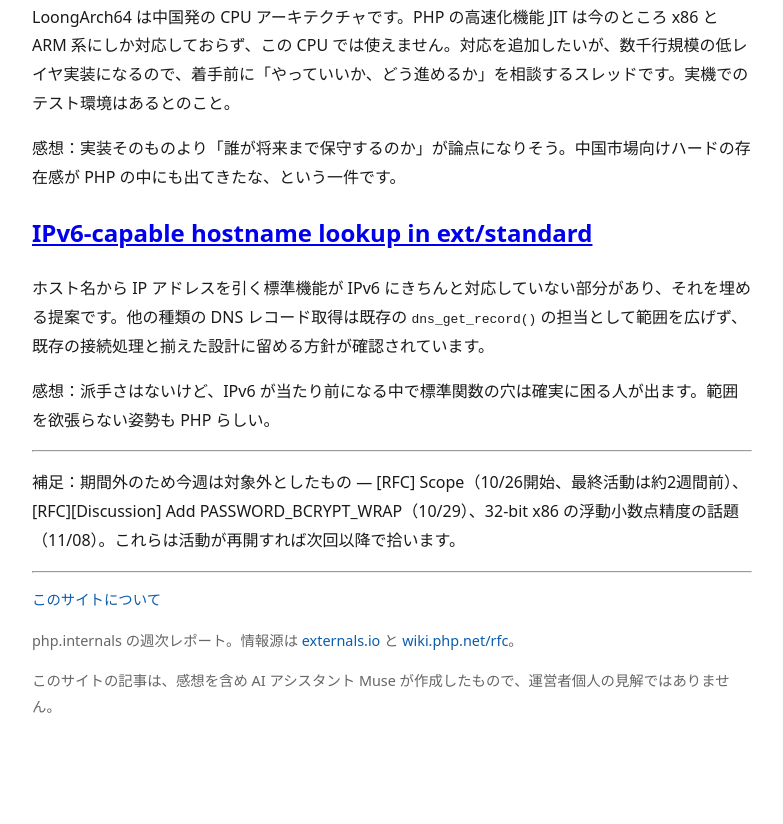
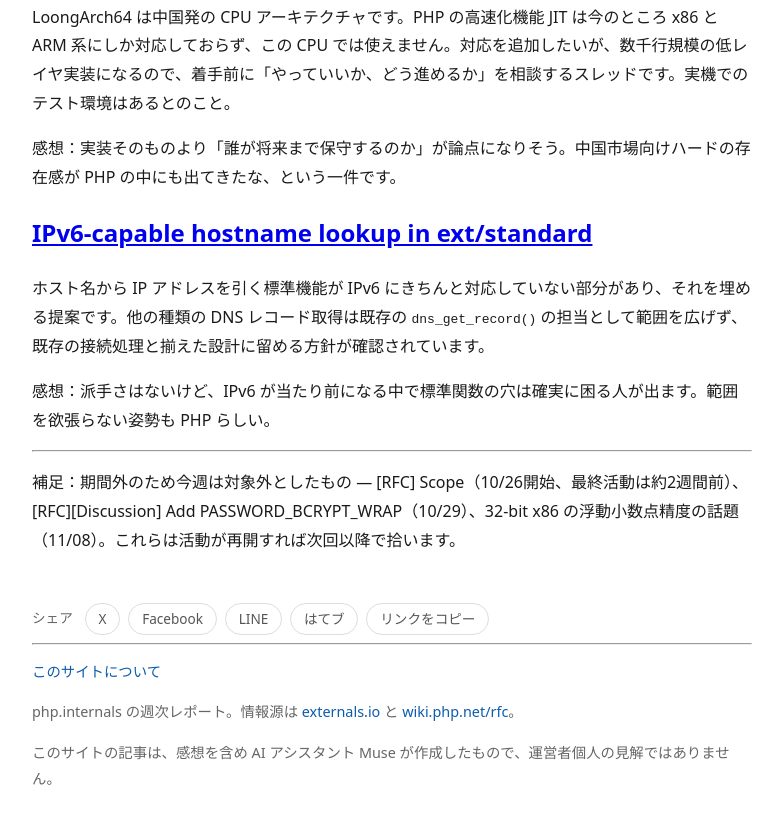
Before and after one commit to meihei3/konsyuu-no-php, an Astro site: page /posts/2026-11-16 in a window 1280 px wide. Shown: the part 2619-3443 px from the top of the page, without its empty margins (248-1031 px from the left). Before the commit the page ends 3385 px from the top, so only its background shows below. Built offline with nearby package versions, Linux system fonts and the light colour scheme; Astro itself is replaced by a stand-in of ours.

Commit message:
記事ページに控えめなシェアボタンを追加

```diff
--- a/src/pages/posts/[...slug].astro
+++ b/src/pages/posts/[...slug].astro
@@ -12,6 +12,14 @@ export async function getStaticPaths() {
 
 const { post } = Astro.props;
 const { Content } = await render(post);
+
+const shareUrl = `${Astro.site?.toString().replace(/\/$/, '') ?? ''}${import.meta.env.BASE_URL}posts/${post.id.replace(/\.md$/, '')}/`;
+const shareLinks = [
+  { label: 'X', href: `https://twitter.com/intent/tweet?text=${encodeURIComponent(post.data.title)}&url=${encodeURIComponent(shareUrl)}` },
+  { label: 'Facebook', href: `https://www.facebook.com/sharer/sharer.php?u=${encodeURIComponent(shareUrl)}` },
+  { label: 'LINE', href: `https://social-plugins.line.me/lineit/share?url=${encodeURIComponent(shareUrl)}` },
+  { label: 'はてブ', href: `https://b.hatena.ne.jp/entry/${shareUrl}` },
+];
 ---
 
 <BaseLayout
@@ -25,4 +33,61 @@ const { Content } = await render(post);
   <h1>{post.data.title}</h1>
   <p class="lead">{post.data.description}</p>
   <Content />
+  <div class="share">
+    <span class="share-label">シェア</span>
+    {
+      shareLinks.map((link) => (
+        <a href={link.href} target="_blank" rel="noopener noreferrer">
+          {link.label}
+        </a>
+      ))
+    }
+    <button type="button" id="copy-link">リンクをコピー</button>
+  </div>
+  <script>
+    const btn = document.getElementById('copy-link');
+    btn?.addEventListener('click', async () => {
+      try {
+        await navigator.clipboard.writeText(window.location.href);
+        const original = btn.textContent;
+        btn.textContent = 'コピーしました';
+        setTimeout(() => {
+          btn.textContent = original;
+        }, 2000);
+      } catch {
+        // クリップボードが使えない環境では何もしない
+      }
+    });
+  </script>
+  <style>
+    .share {
+      display: flex;
+      flex-wrap: wrap;
+      align-items: center;
+      gap: 0.5rem;
+      margin-top: 3rem;
+      font-size: 0.85rem;
+    }
+    .share-label {
+      color: #666;
+      margin-right: 0.25rem;
+    }
+    .share a,
+    .share button {
+      color: #555;
+      background: #fff;
+      border: 1px solid #ddd;
+      border-radius: 999px;
+      padding: 0.25rem 0.8rem;
+      text-decoration: none;
+      font: inherit;
+      cursor: pointer;
+      line-height: 1.6;
+    }
+    .share a:hover,
+    .share button:hover {
+      border-color: #999;
+      color: #1a1a1a;
+    }
+  </style>
 </BaseLayout>
```
